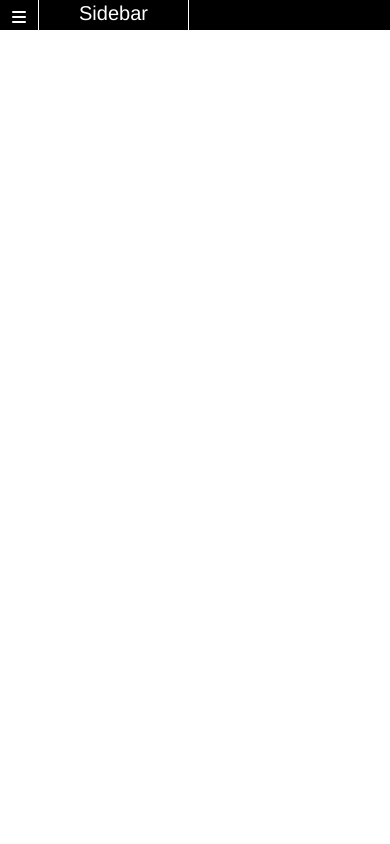
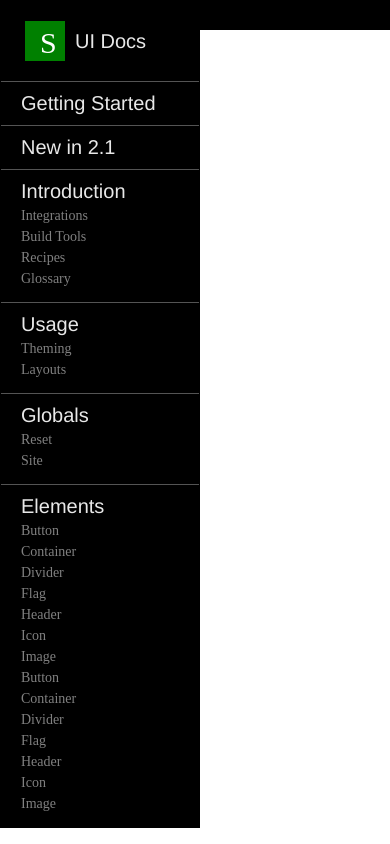
Before and after one commit to lay3eric/Bob-test2, a plain HTML site: page index.html in a window 390 px wide. Drawn offline with Linux system fonts and the light colour scheme.

Commit message:
Add files via upload

```diff
--- a/index.html
+++ b/index.html
@@ -7,7 +7,7 @@
 	</head>
 	<body>
 		<div id="mini-sidebar">
-			<i class="fa fa-bars" aria-hidden="true"></i>
+			<a href="#" id="menu"><i class="fa fa-bars" aria-hidden="true"></i></a>
 			<div class="mini-sidebar"><h1>Sidebar</h1></div>
 		</div>
 
--- a/styles.css
+++ b/styles.css
@@ -19,12 +19,23 @@ p {
 }
 
 @media screen and (max-width:719px) {
-	#sidebar {
-		display: none;
-	}
 	#mini-sidebar {
 		display: block;
 	}
+	/*
+	#sidebar {
+		display: none;
+	}*/
+	#sidebar {
+		position: absolute;
+		top: 0;
+		left:-190px;
+		-webkit-transition: right 0.5s ease-out;
+	}
+	#sidebar:hover {
+		left: 0px;
+	}
+
 }
 
 @media screen and (min-width:720px) {
```
